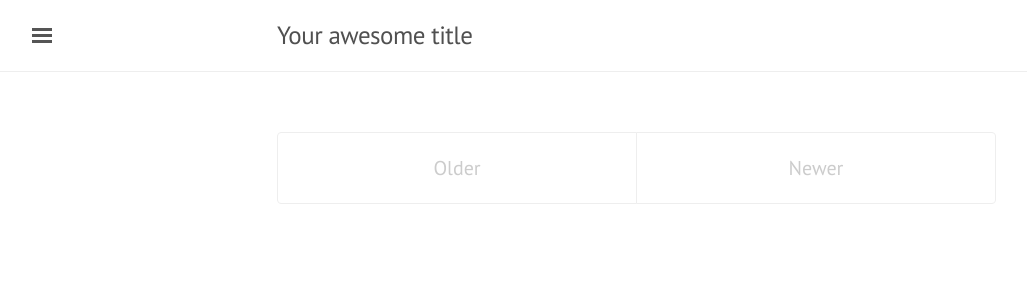
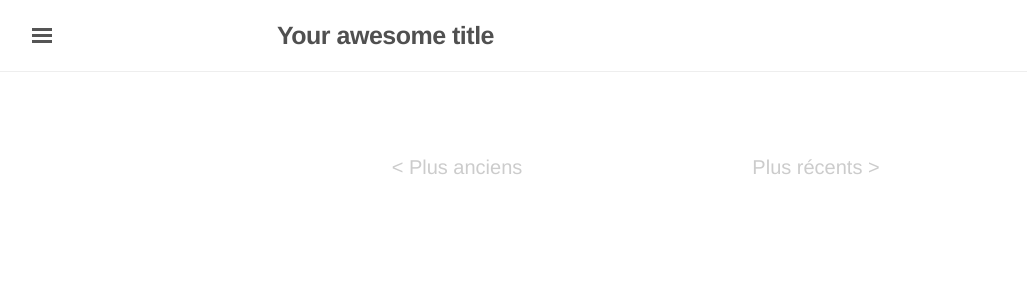
Before and after one commit to rom1v/blog.rom1v.com, a Jekyll site: the page built from index.html, in a window 1280 px wide. Shown: the top 300 px of the page, without its empty margins (3-1030 px from the left). Built offline with Jekyll 4.4.1, drawn with Linux system fonts in a browser that asks for light colours.

```diff
--- a/_includes/head.html
+++ b/_includes/head.html
@@ -1,7 +1,5 @@
 <head>
-  <link href="http://gmpg.org/xfn/11" rel="profile">
-  <meta http-equiv="X-UA-Compatible" content="IE=edge">
-  <meta http-equiv="content-type" content="text/html; charset=utf-8">
+  <meta charset="utf-8">
 
   <!-- Enable responsiveness on mobile devices-->
   <meta name="viewport" content="width=device-width, initial-scale=1.0, maximum-scale=1">
@@ -15,15 +13,14 @@
   </title>
 
   <!-- CSS -->
-  <link rel="stylesheet" href="{{ site.baseurl }}/public/css/poole.css">
-  <link rel="stylesheet" href="{{ site.baseurl }}/public/css/syntax.css">
-  <link rel="stylesheet" href="{{ site.baseurl }}/public/css/lanyon.css">
-  <link rel="stylesheet" href="https://fonts.googleapis.com/css?family=PT+Serif:400,400italic,700%7CPT+Sans:400">
+  <link rel="stylesheet" href="{{ site.baseurl }}/css/poole.css">
+  <link rel="stylesheet" href="{{ site.baseurl }}/css/syntax.css">
+  <link rel="stylesheet" href="{{ site.baseurl }}/css/lanyon.css">
+  <link rel="stylesheet" href="{{ site.baseurl }}/css/rom.css">
 
   <!-- Icons -->
-  <link rel="apple-touch-icon-precomposed" sizes="144x144" href="{{ site.baseurl }}/public/apple-touch-icon-precomposed.png">
-  <link rel="shortcut icon" href="{{ site.baseurl }}/public/favicon.ico">
+  <link rel="shortcut icon" href="{{ site.baseurl }}/favicon.png">
 
   <!-- RSS -->
-  <link rel="alternate" type="application/rss+xml" title="RSS" href="/atom.xml">
+  <link rel="alternate" type="application/rss+xml" title="RSS" href="/feed.xml">
 </head>
--- a/_includes/sidebar.html
+++ b/_includes/sidebar.html
@@ -5,11 +5,10 @@
 <!-- Toggleable sidebar -->
 <div class="sidebar" id="sidebar">
   <div class="sidebar-item">
-    <p>{{ site.description }}</p>
+    <p>{{ site.title }}</p>
   </div>
 
   <nav class="sidebar-nav">
-    <a class="sidebar-nav-item{% if page.url == site.baseurl %} active{% endif %}" href="{{ site.baseurl }}/">Home</a>
 
     {% comment %}
       The code below dynamically generates a sidebar nav of pages with
@@ -24,15 +23,11 @@
         {% endif %}
       {% endif %}
     {% endfor %}
-
-    <a class="sidebar-nav-item" href="{{ site.github.repo }}/archive/v{{ site.version }}.zip">Download</a>
-    <a class="sidebar-nav-item" href="{{ site.github.repo }}">GitHub project</a>
-    <span class="sidebar-nav-item">Currently v{{ site.version }}</span>
   </nav>
 
   <div class="sidebar-item">
     <p>
-      &copy; {{ site.time | date: '%Y' }}. All rights reserved.
+      &copy; {{ site.author.name }} | <a href="http://creativecommons.org/licenses/by-sa/3.0/fr">cc-by-sa</a>
     </p>
   </div>
 </div>
--- a/_layouts/default.html
+++ b/_layouts/default.html
@@ -1,5 +1,5 @@
 <!DOCTYPE html>
-<html lang="en-us">
+<html>
 
   {% include head.html %}
 
--- /dev/null
+++ b/css/rom.css
@@ -0,0 +1,28 @@
+h1, h2, h3, h4, h5, h6 {
+    font-weight: 700;
+}
+
+code {
+    font-size: 75%;
+}
+
+pre {
+    font-size: .7rem;
+}
+
+img {
+    display: inline;
+    margin: 0;
+}
+
+.pagination-item {
+    border: medium none;
+}
+
+.index-post-title {
+  font-size: 1.2rem;
+}
+
+.center {
+    text-align: center;
+}
--- a/index.html
+++ b/index.html
@@ -5,33 +5,31 @@ title: Home
 
 <div class="posts">
   {% for post in paginator.posts %}
-  <div class="post">
-    <h1 class="post-title">
-      <a href="{{ site.baseurl }}/{{ post.url }}">
+  <div>
+    <span class="post-title index-post-title">
+      <a href="{{ site.baseurl }}{{ post.url }}">
         {{ post.title }}
       </a>
-    </h1>
+    </span>
 
     <span class="post-date">{{ post.date | date_to_string }}</span>
-
-    {{ post.content }}
   </div>
   {% endfor %}
 </div>
 
 <div class="pagination">
   {% if paginator.next_page %}
-    <a class="pagination-item older" href="{{ site.baseurl }}/page{{paginator.next_page}}">Older</a>
+    <a class="pagination-item older" href="{{ site.baseurl }}/page{{paginator.next_page}}">&lt; Plus anciens</a>
   {% else %}
-    <span class="pagination-item older">Older</span>
+    <span class="pagination-item older">&lt; Plus anciens</span>
   {% endif %}
   {% if paginator.previous_page %}
     {% if paginator.page == 2 %}
-      <a class="pagination-item newer" href="{{ site.baseurl }}/">Newer</a>
+      <a class="pagination-item newer" href="{{ site.baseurl }}/">Plus récents &gt;</a>
     {% else %}
-      <a class="pagination-item newer" href="{{ site.baseurl }}/page{{paginator.previous_page}}">Newer</a>
+      <a class="pagination-item newer" href="{{ site.baseurl }}/page{{paginator.previous_page}}">Plus récents &gt;</a>
     {% endif %}
   {% else %}
-    <span class="pagination-item newer">Newer</span>
+    <span class="pagination-item newer">Plus récents &gt;</span>
   {% endif %}
 </div>
```
Also changed, not shown: _layouts/post.html (+0 -16 lines), about.md (deleted, +0 -11 lines), css/lanyon.css (renamed from public/css/lanyon.css), css/poole.css (renamed from public/css/poole.css), css/syntax.css (renamed from public/css/syntax.css), favicon.png (added), public/apple-touch-icon-precomposed.png (deleted), public/favicon.ico (deleted).
